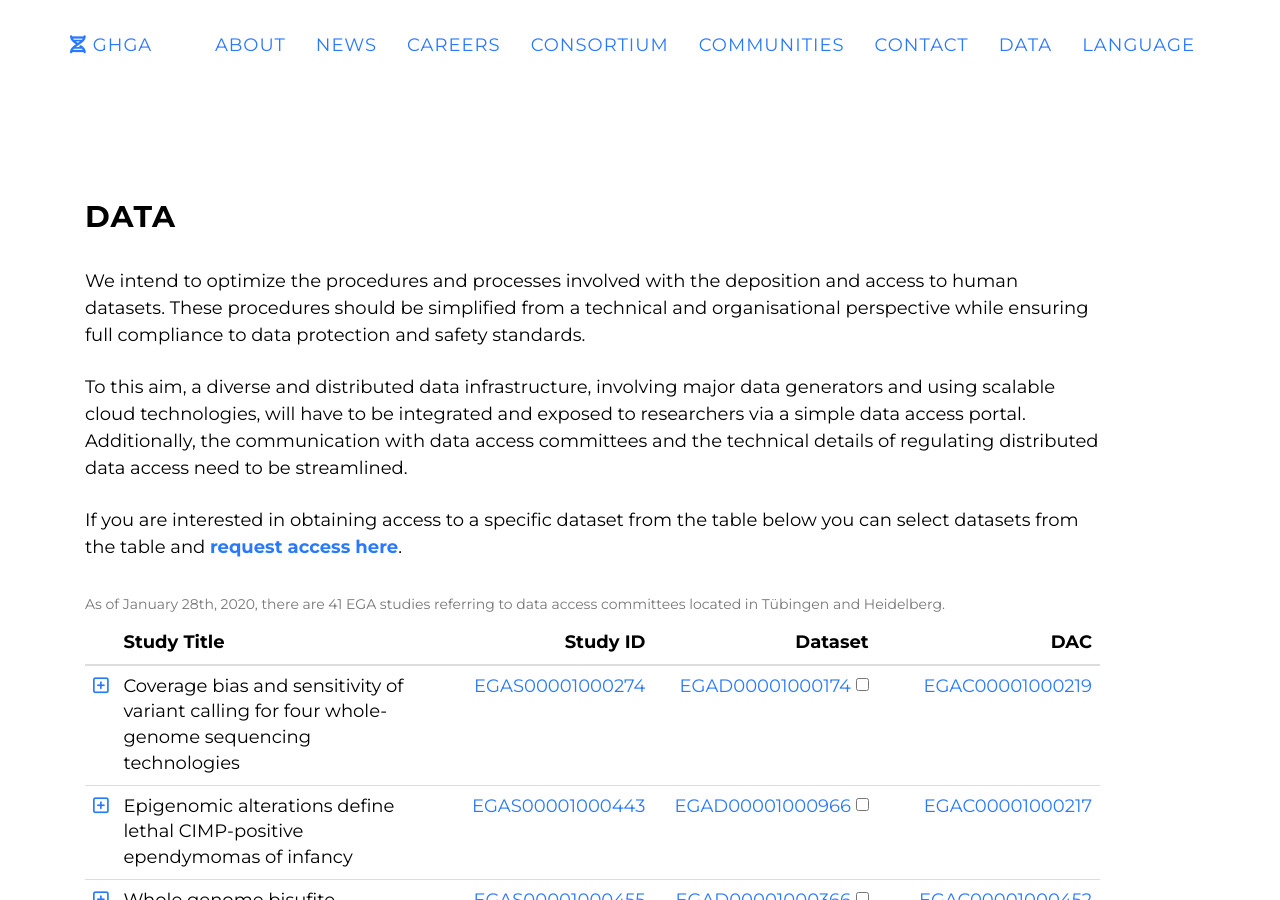
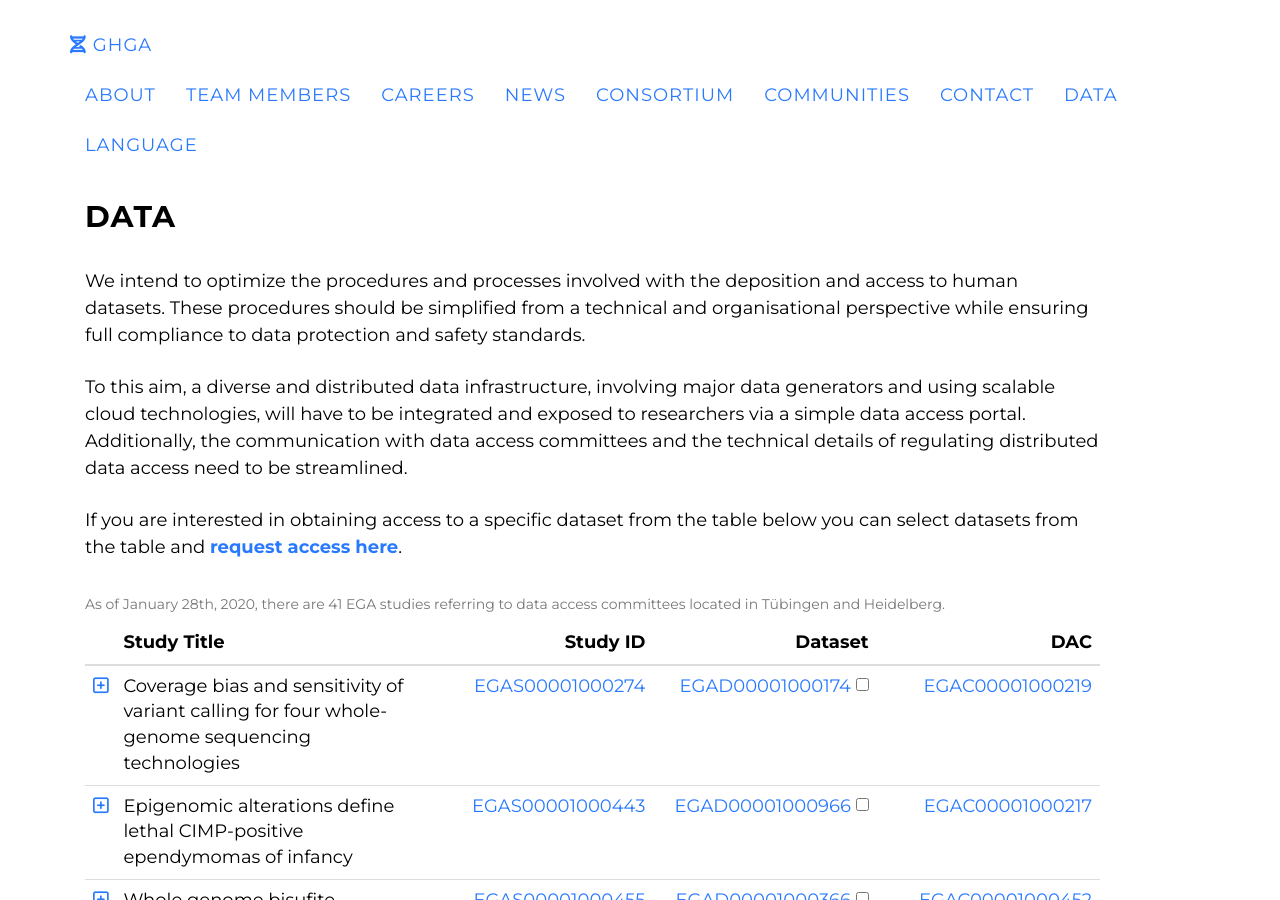
Before and after one commit to ghga-de/online, a Jekyll site: the page built from data.html, in a window 1280 px wide and 900 px high. Built offline with Jekyll 4.4.1, drawn with Linux system fonts in a browser that asks for light colours; nearby versions of some CDN libraries; a script that is not in the unit is left out.

Commit message:
reorder data navbar and add team members

```diff
--- a/_includes/data/nav.html
+++ b/_includes/data/nav.html
@@ -21,10 +21,13 @@
                         <a href="{{ site.url }}#about" data-i18n="about.navTitle"></a>
                     </li>
                     <li>
-                        <a href="{{ site.url }}#news" data-i18n="news.navTitle"></a>
+                        <a href="{{ site.url }}#team_members" data-i18n="team_members.navTitle"></a>
                     </li>
                     <li>
                         <a href="{{ site.url }}#jobs" data-i18n="jobs.navTitle"></a>
+                    </li>
+                    <li>
+                        <a href="{{ site.url }}#news" data-i18n="news.navTitle"></a>
                     </li>
                     <li>
                         <a href="{{ site.url }}#consortium" data-i18n="consortium.navTitle"></a>
```
